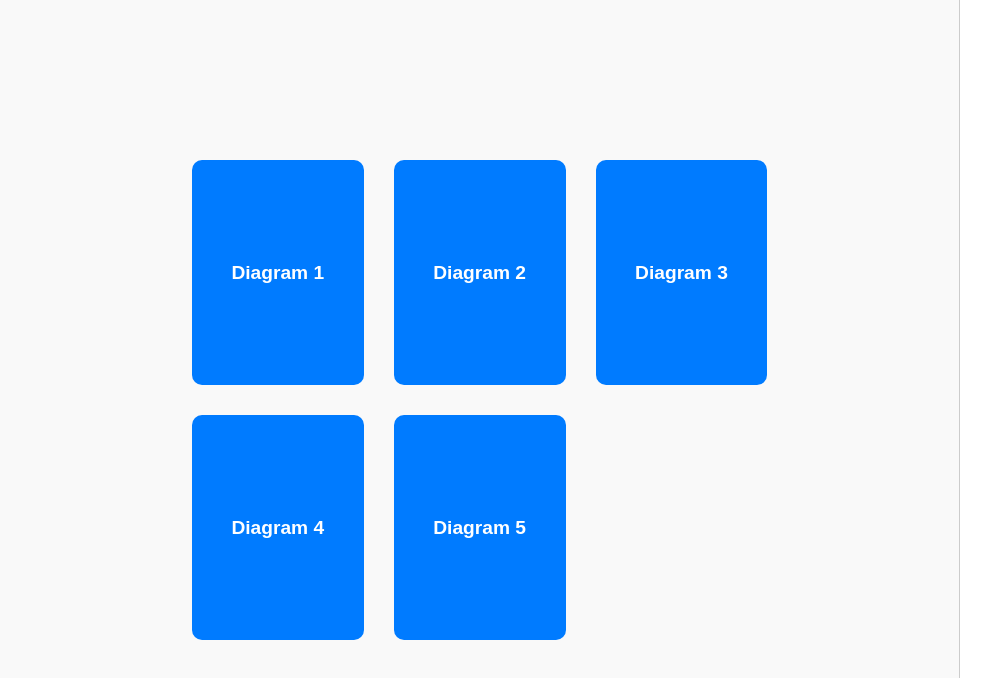
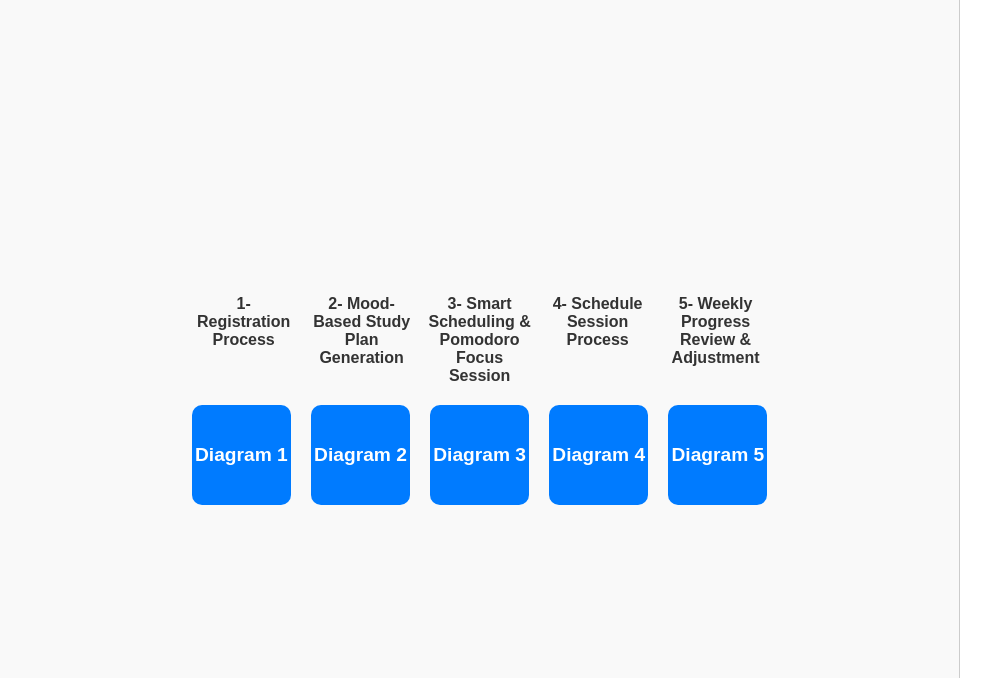
Before and after one commit to feras-alkilani/SmartMind-5-diagrams, a plain HTML site: page index.html in a window 1280 px wide. Shown: the top 678 px of the page, 0-988 px from the left. Drawn offline with Linux system fonts and the light colour scheme.

Commit message:
Update index.html

```diff
--- a/index.html
+++ b/index.html
@@ -9,31 +9,48 @@
       margin: 0;
       font-family: Arial, sans-serif;
       display: flex;
-width: 100%
+      width: 100%;
+      flex-direction: row;
     }
 
     #left-side {
       width: 75%;
       display: flex;
+      flex-direction: column;
       align-items: center;
       justify-content: center;
       background-color: #f9f9f9;
+      padding: 20px 0;
+      box-sizing: border-box;
+    }
+
+    #titles-container {
+      width: 60%;
+      display: flex;
+      justify-content: space-between;
+      margin-bottom: 20px;
+    }
+
+    .diagram-title {
+      width: 18%; /* تقريباً 1/5 مع فراغات */
+      font-weight: bold;
+      font-size: 1rem;
+      color: #333;
+      text-align: center;
+      user-select: none;
     }
 
     #grid-container {
-      display: grid;
-      grid-template-columns: repeat(3, 1fr);
-      grid-template-rows: repeat(2, 1fr);
-      gap: 30px;
+      display: flex;
+      justify-content: space-between;
       width: 60%;
-      height: 60%;
-      justify-items: center;
-      align-items: center;
+      gap: 20px;
     }
 
     .diagram-box {
-      width: 100%;
-      height: 100%;
+      flex: 1 1 0;
+      min-width: 0;
+      height: 100px;
       background-color: #007bff;
       color: white;
       font-size: 1.2rem;
@@ -45,6 +62,7 @@ width: 100%
       cursor: pointer;
       transition: background-color 0.3s ease, transform 0.2s ease;
       text-align: center;
+      user-select: none;
     }
 
     .diagram-box:hover {
@@ -71,6 +89,15 @@ width: 100%
 <body>
 
   <div id="left-side">
+
+    <div id="titles-container">
+      <div class="diagram-title">1- Registration Process</div>
+      <div class="diagram-title">2- Mood-Based Study Plan Generation</div>
+      <div class="diagram-title">3- Smart Scheduling & Pomodoro Focus Session</div>
+      <div class="diagram-title">4- Schedule Session Process</div>
+      <div class="diagram-title">5- Weekly Progress Review & Adjustment</div>
+    </div>
+
     <div id="grid-container">
       <div class="diagram-box" onclick="location.href='index1.html'">Diagram 1</div>
       <div class="diagram-box" onclick="location.href='index2.html'">Diagram 2</div>
@@ -78,6 +105,7 @@ width: 100%
       <div class="diagram-box" onclick="location.href='index4.html'">Diagram 4</div>
       <div class="diagram-box" onclick="location.href='index5.html'">Diagram 5</div>
     </div>
+
   </div>
 
   <div id="right-side">
```
